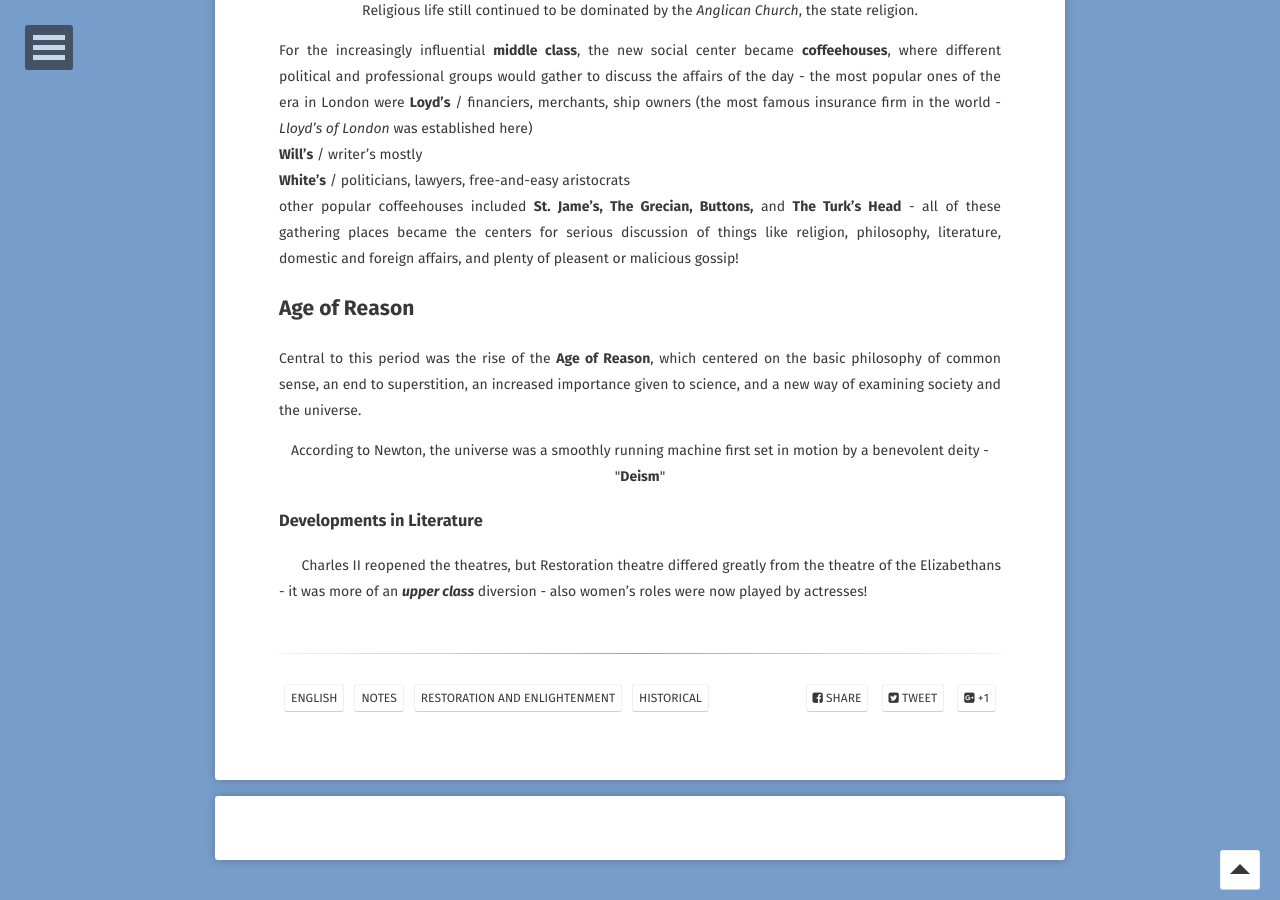
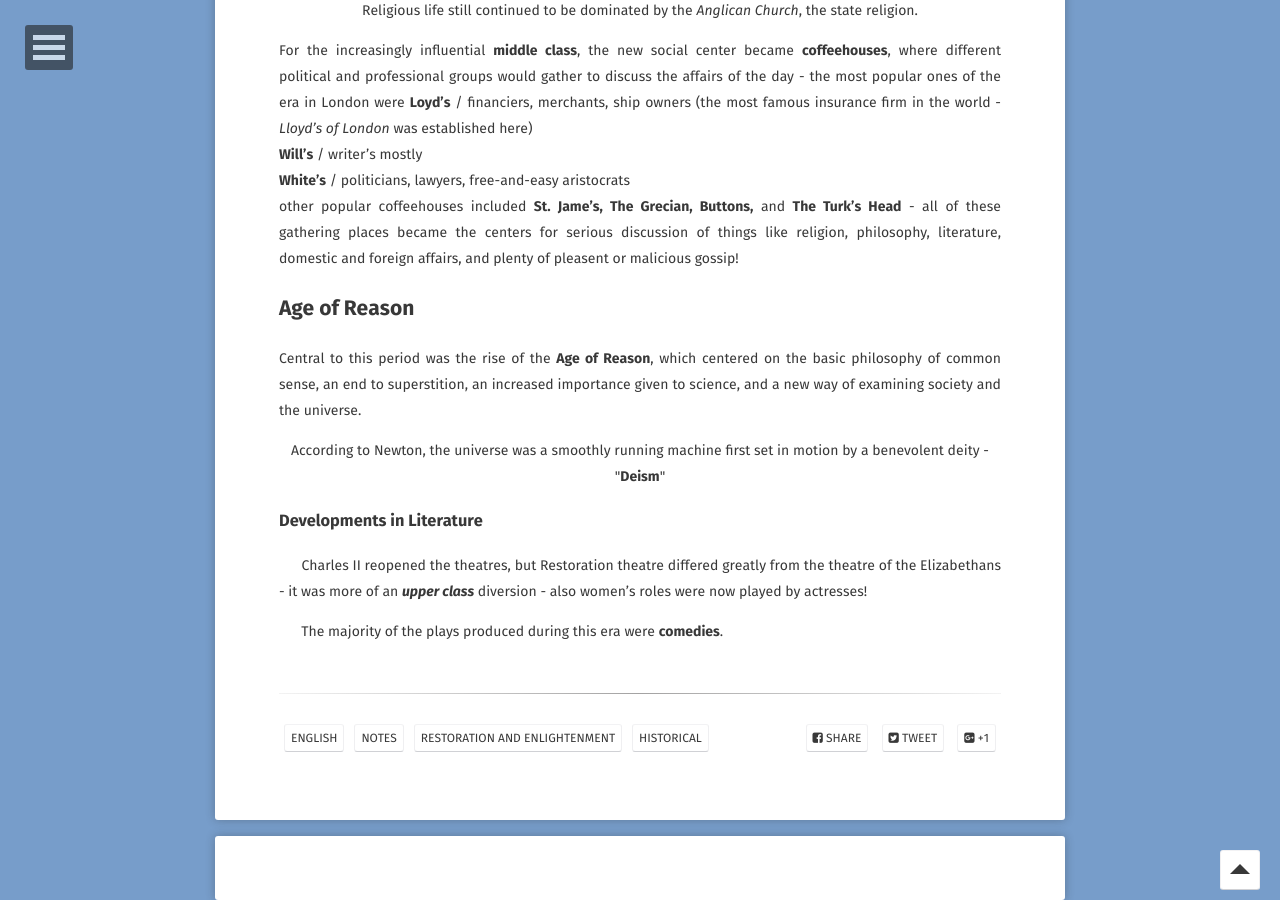
Before and after one commit to EthenStrine/site, a Jekyll site: the page built from _posts/2019-01-17-the-restoration-and-enlightenment.md, in a window 1280 px wide and 900 px high, scrolled down 1856 px. Built offline with Jekyll 4.4.1, drawn with Linux system fonts in a browser that asks for light colours; some web fonts are replaced; comment, search, counter and statistics services are not loaded.

Commit message:
Update 2019-01-17-the-restoration-and-enlightenment.md

```diff
--- a/_posts/2019-01-17-the-restoration-and-enlightenment.md
+++ b/_posts/2019-01-17-the-restoration-and-enlightenment.md
@@ -68,3 +68,5 @@ Central to this period was the rise of the **Age of Reason**, which centered on
 ### Developments in Literature
 
 &nbsp;&nbsp;&nbsp;&nbsp;&nbsp; Charles II reopened the theatres, but Restoration theatre differed greatly from the theatre of the Elizabethans - it was more of an ***upper class*** diversion - also women's roles were now played by actresses!
+
+&nbsp;&nbsp;&nbsp;&nbsp;&nbsp; The majority of the plays produced during this era were **comedies**.
```
